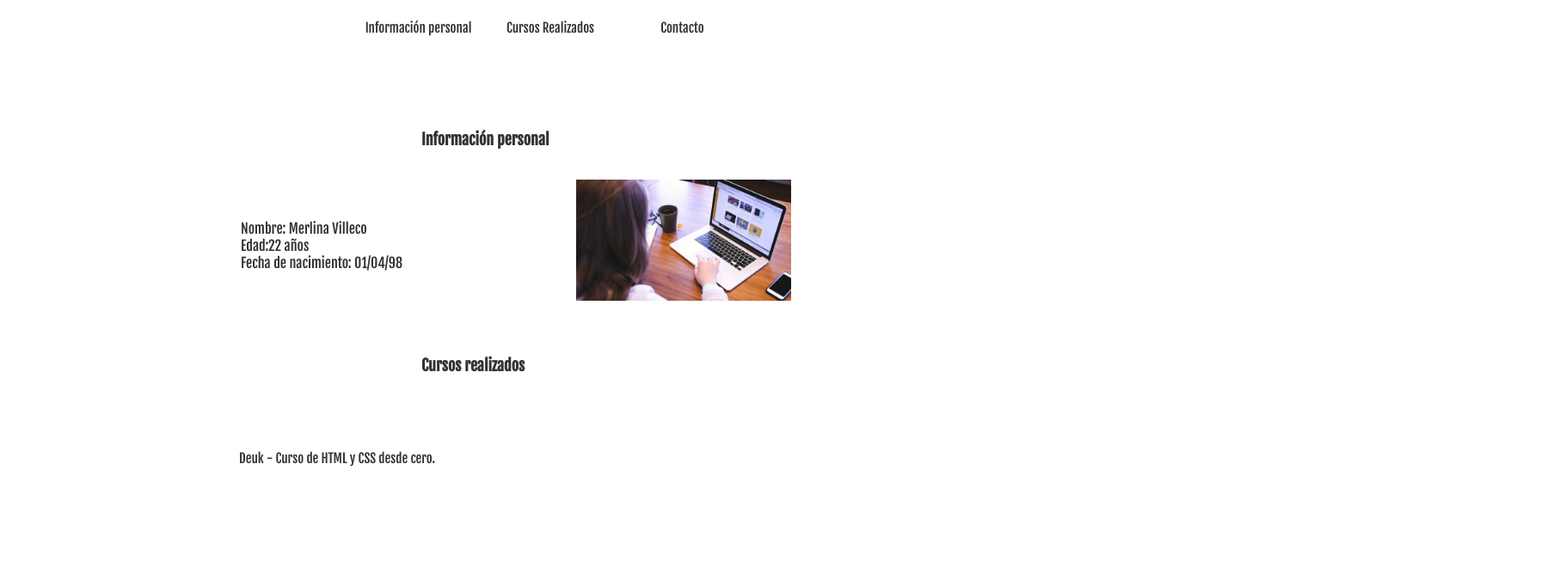
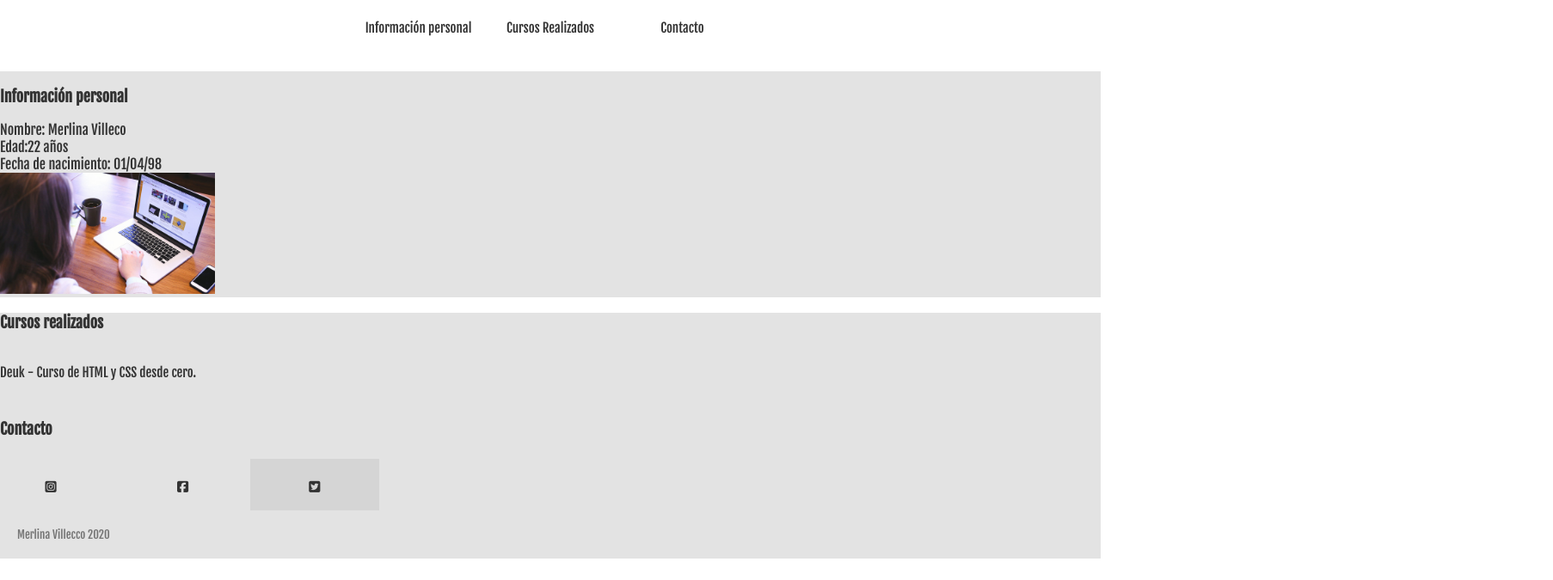
Before and after one commit to alexlecco/porfolio-mer, a plain HTML site: page index.html in a window 1280 px wide. Shown: the part 317-992 px from the top of the page at 86% size, 1806 px wide, since content can reach past the window. After the commit the page ends 967 px from the top, so only its background shows below. Drawn offline with Linux system fonts and the light colour scheme.

Commit message:
remover distancias en selectores de etiqueta

```diff
--- a/index.html
+++ b/index.html
@@ -35,7 +35,7 @@
       </div>
 
       <!--Información personal-->
-      <div id="info-personal">
+      <div id="info-personal" class="fondo-traslucido">
         <h3>Información personal</h3>
         <span>Nombre: Merlina Villeco</span>
         <span>Edad:22 años</span>
@@ -48,7 +48,7 @@
       </div>
 
       <!--Contenido-->
-      <div class="contenido" id="cursos-realizados">
+      <div id="cursos-realizados" class="contenido fondo-traslucido">
         <h3>Cursos realizados</h3>
         <a
           href="https://www.youtube.com/watch?v=Gpk9ECXKHOw&list=PLUmVO7Txjho1sJaVwQFg9006Pt8SLvwrO&ab_channel=Deuk"
@@ -67,7 +67,7 @@
               ><i class="icono fab fa-facebook-square"></i
             ></a>
           </li>
-          <li class="posicion-ul">
+          <li class="posicion-ul fondo-traslucido">
             <a href="#"><i class="icono fab fa-twitter-square"></i></a>
           </li>
         </ul>
--- a/style.css
+++ b/style.css
@@ -29,6 +29,15 @@ body {
 
 .profile-img {
   padding-right: 120px;
+}
+
+#info-personal {
+  max-width: 100%;
+  overflow: hidden;
+}
+
+.fondo-traslucido {
+  background-color: rgba(200, 200, 200, 0.5);
 }
 
 p {
@@ -78,45 +87,33 @@ span {
   display: block;
   color: rgb(51, 51, 51);
   position: relative;
-  top: 115px;
-  left: 280px;
 }
 
 h3 {
   color: rgb(51, 51, 51);
   font-size: 18px;
   position: relative;
-  left: 490px;
-  top: 50px;
 }
 
 .imagen-información {
   width: 250px;
   position: relative;
-  left: 670px;
-  top: 8px;
 }
 
 h4 {
   color: rgb(51, 51, 51);
   font-size: 18px;
   position: relative;
-  top: 200px;
-  left: 526px;
 }
 
 .icono {
   position: relative;
   padding: 25px;
-  top: 180px;
-  left: 5;
 }
 
 #curso-deuk {
   display: inline;
   position: relative;
-  left: 278px;
-  top: 100px;
 }
 
 #pie {
@@ -124,8 +121,6 @@ h4 {
   color: rgb(117, 117, 117);
   font-size: 13px;
   position: relative;
-  top: 400px;
-  left: 491px;
   padding: 20px;
 }
 
```
